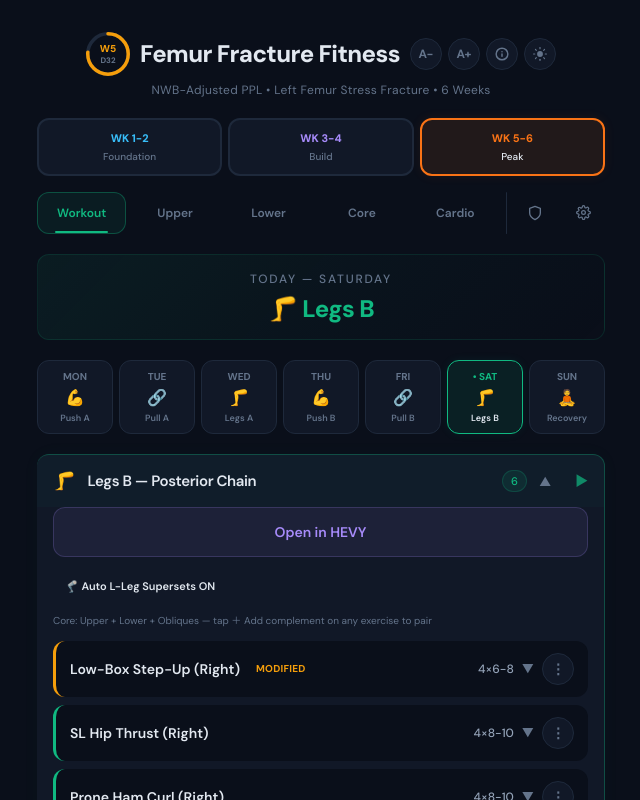
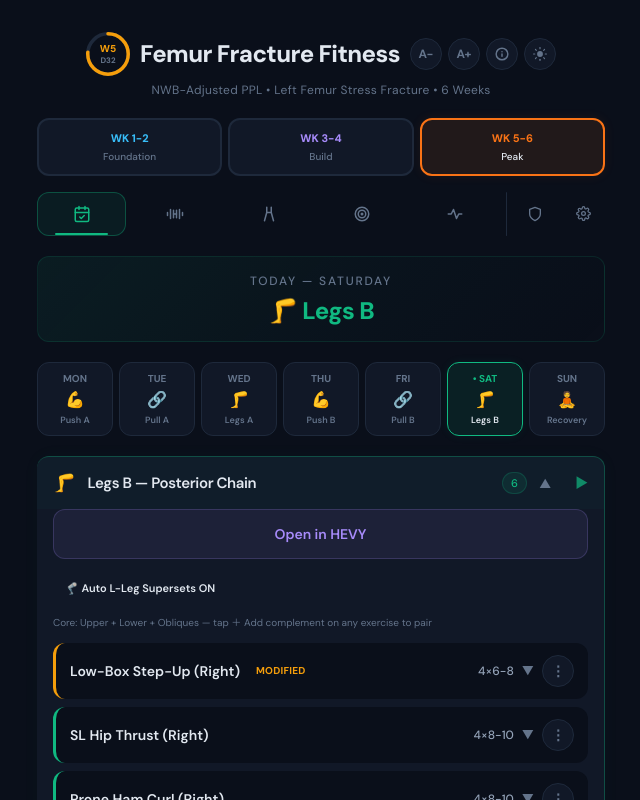
Before and after one commit to karlmarx/nwb-plan, a Next.js app: page / in a window 1280 px wide. Shown: the top 800 px of the page, without its empty margins (319-959 px from the left). Built offline with nearby package versions, Linux system fonts and the light colour scheme.

Commit message:
Replace tab text labels with icons to prevent overflow

```diff
--- a/components/workout-view.tsx
+++ b/components/workout-view.tsx
@@ -66,6 +66,48 @@ const TAB_TIPS = [
   "Core exercises by body part",
   "NWB cardio options",
 ];
+
+// Lucide-style stroke icons for each main tab. Rendered as 16px SVGs so the
+// tab bar never overflows on narrow phones.
+const TAB_ICONS: Record<string, React.ReactNode> = {
+  Workout: (
+    // Calendar with checkmark — "today's workout"
+    <>
+      <rect x="3" y="4" width="18" height="18" rx="2" />
+      <path d="M16 2v4M8 2v4M3 10h18" />
+      <path d="M9 16l2 2 4-4" />
+    </>
+  ),
+  Upper: (
+    // Dumbbell — push/pull library
+    <>
+      <path d="M6 6v12M18 6v12" />
+      <path d="M10 7v10M14 7v10" />
+      <path d="M10 12h4" />
+      <path d="M2 10v4M22 10v4" />
+    </>
+  ),
+  Lower: (
+    // Two diverging legs — lower body library
+    <>
+      <path d="M9 3v7l-3 11" />
+      <path d="M15 3v7l3 11" />
+      <path d="M9 10h6" />
+    </>
+  ),
+  Core: (
+    // Concentric target — core focus
+    <>
+      <circle cx="12" cy="12" r="9" />
+      <circle cx="12" cy="12" r="5" />
+      <circle cx="12" cy="12" r="1" />
+    </>
+  ),
+  Cardio: (
+    // Heart-rate pulse line
+    <polyline points="3 12 7 12 10 6 14 18 17 12 21 12" />
+  ),
+};
 
 // Safety + Gear/config live outside the label tab strip as icon buttons
 const SAFETY_TAB_INDEX = 5;
@@ -2804,8 +2846,9 @@ export default function WorkoutView() {
               ref={(el) => { tabRefs.current[i] = el; }}
               data-testid={`tab-${t.toLowerCase()}`}
               title={TAB_TIPS[i]}
+              aria-label={t}
               onClick={() => setTab(i)}
-              className={`flex-1 min-w-0 rounded-xl text-xs font-semibold cursor-pointer font-[inherit] transition-all duration-150 ${isActive ? "tab-active" : ""}`}
+              className={`flex-1 min-w-0 rounded-xl text-xs font-semibold cursor-pointer font-[inherit] flex items-center justify-center transition-all duration-150 ${isActive ? "tab-active" : ""}`}
               style={{
                 padding: "12px 4px",
                 background: uiV2 ? "transparent" : (isActive ? activeColor + "15" : "none"),
@@ -2813,7 +2856,9 @@ export default function WorkoutView() {
                 color: isActive ? activeColor : "var(--color-text-muted)",
               }}
             >
-              {t}
+              <svg width={18} height={18} viewBox="0 0 24 24" fill="none" stroke="currentColor" strokeWidth={2} strokeLinecap="round" strokeLinejoin="round">
+                {TAB_ICONS[t]}
+              </svg>
             </button>
           );
         })}
```
